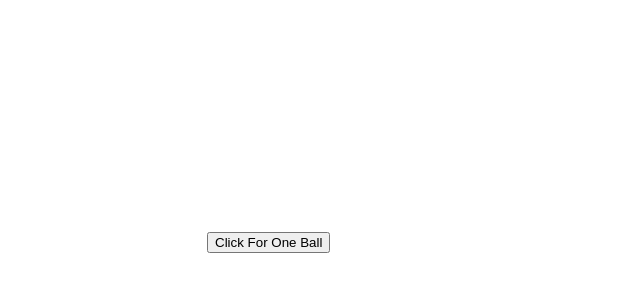
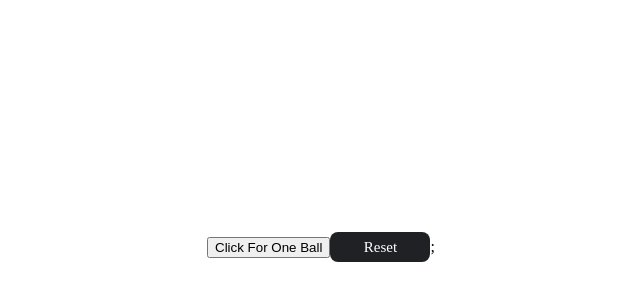
Before and after one commit to Naveenkumar67/Weekend-Hackathon-4---Golf-Part-2, a React app: page / in a window 1280 px wide. Shown: the part 18-318 px from the top of the page, without its empty margins (117-757 px from the left). Built offline with nearby package versions, Linux system fonts and the light colour scheme.

Commit message:
final commit

```diff
--- a/src/components/App.js
+++ b/src/components/App.js
@@ -66,16 +66,26 @@ const renderBallOrButton = () => {
 		} else {
 		    return <button onClick={buttonClickHandler} >Click For One Ball</button>
 		}
-    }
+}
+const reset=()=>{
+    let b=renderBall;
+    b=false;
+    setRenderBall(b);
+    let c=ballPosition;
+    c.left=0;
+    c.top=0;
+    setBallPosition(c);
+}
 
-    // bind ArrowRight keydown event
 
 
 
         return (
             <div className="playground">
                 {renderBallOrButton()}
+                <button className="reset" onClick={reset}>Reset</button>;
             </div>
+
         )
 
 }
```
